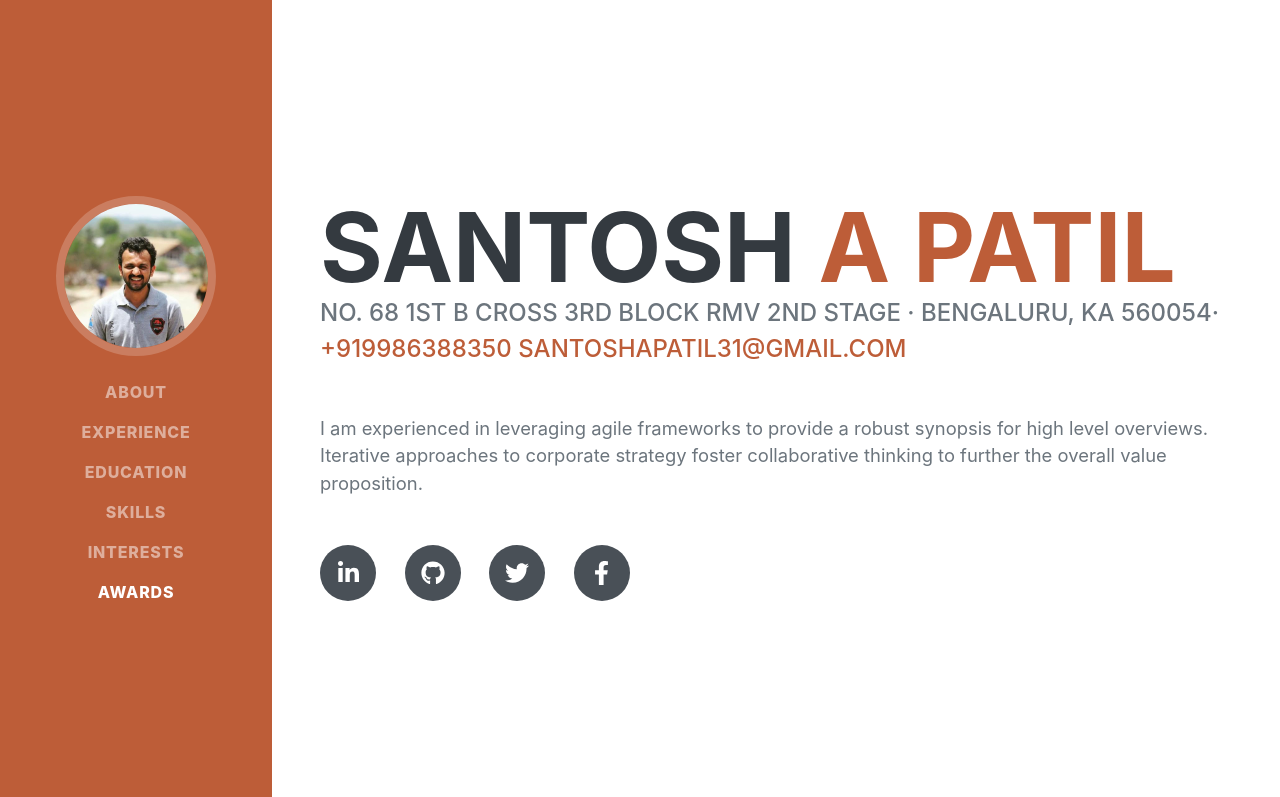
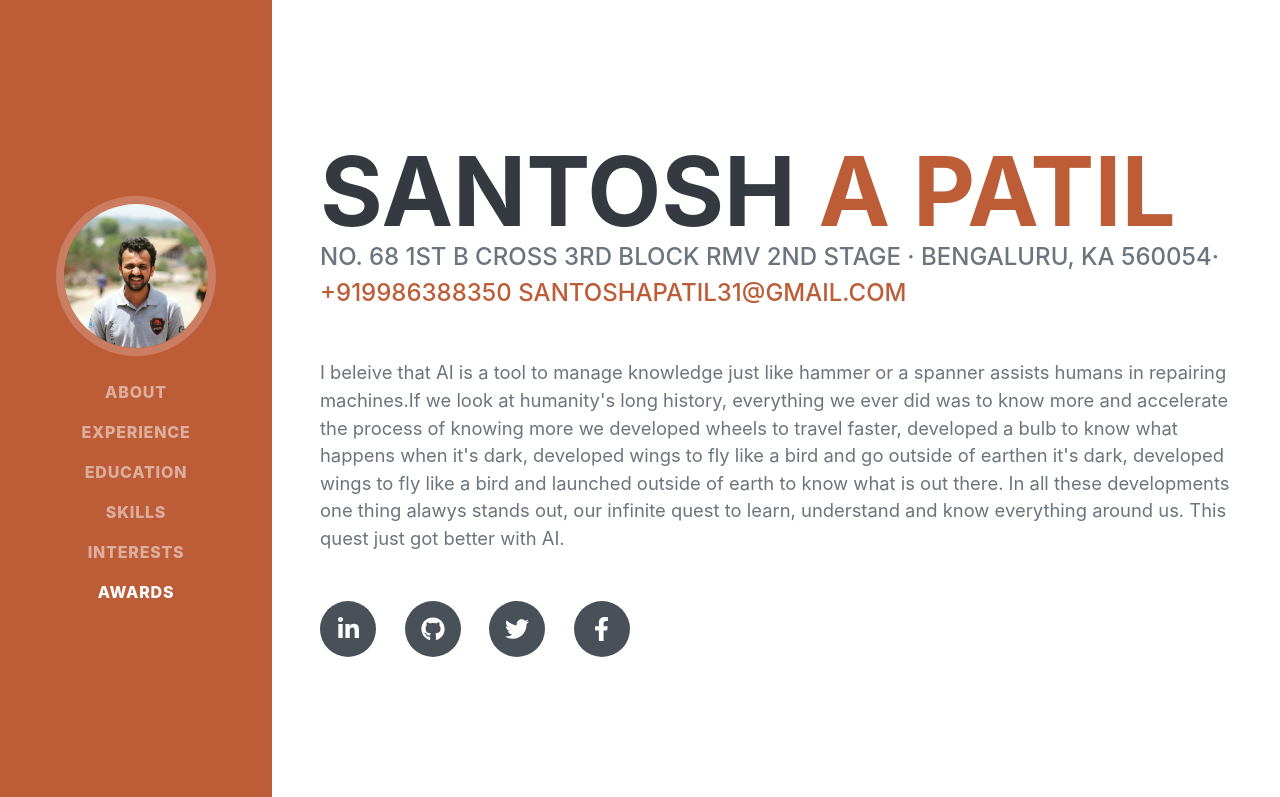
Before and after one commit to santoshapatil/santosh.github.io, a plain HTML site: page index.html in a window 1280 px wide. Shown: the top 797 px of the page. Drawn offline with nearby package versions, Linux system fonts and the light colour scheme; a web font is replaced by a local one.

Commit message:
Update index.html

```diff
--- a/index.html
+++ b/index.html
@@ -48,7 +48,7 @@
                         <a href="tel:+919986388350">+919986388350</a>
                         <a href="mailto:name@email.com">santoshapatil31@gmail.com</a>
                     </div>
-                    <p class="lead mb-5">I am experienced in leveraging agile frameworks to provide a robust synopsis for high level overviews. Iterative approaches to corporate strategy foster collaborative thinking to further the overall value proposition.</p>
+                    <p class="lead mb-5">I beleive that AI is a tool to manage knowledge just like hammer or a spanner assists humans in repairing machines.If we look at humanity's long history, everything we ever did was to know more and accelerate the process of knowing more we developed wheels to travel faster, developed a bulb to know what happens when it's dark, developed wings to fly like a bird and go outside of earthen it's dark, developed wings to fly like a bird and launched outside of earth to know what is out there. In all these developments one thing alawys stands out, our infinite quest to learn, understand and know everything around us. This quest just got better with AI. </p>
                     <div class="social-icons">
                         <a class="social-icon" href="https://www.linkedin.com/in/santoshapatil/"rel="no-follow"><i class="fab fa-linkedin-in"></i></a>
                         <a class="social-icon" href="https://github.com/santoshapatil/"rel="no-follow"><i class="fab fa-github"></i></a>
```
